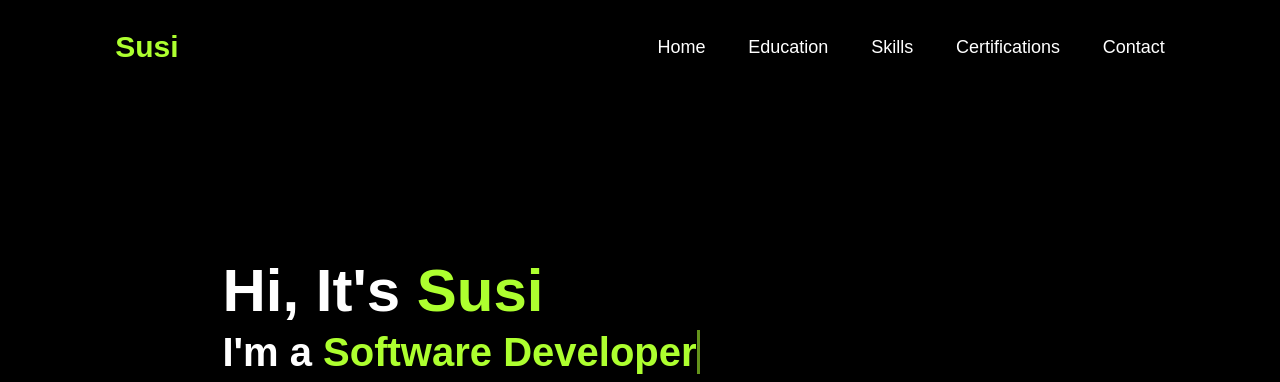
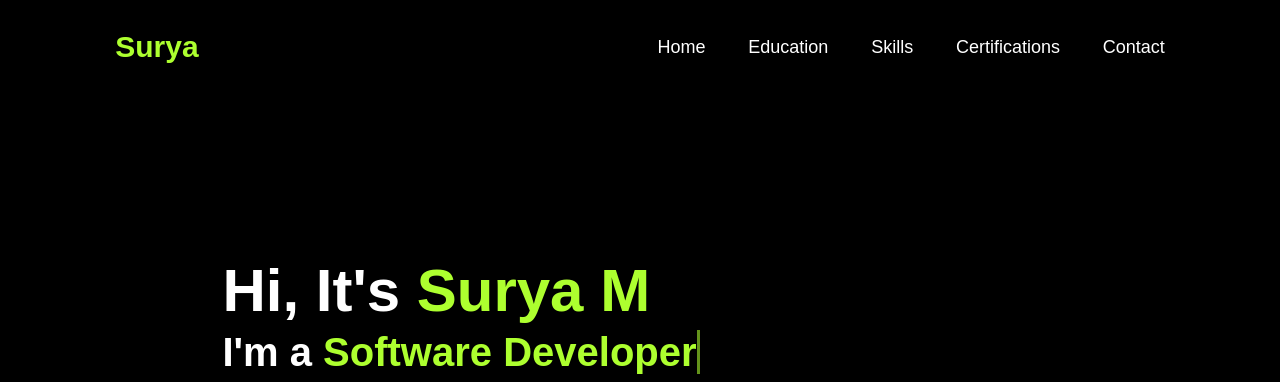
Before and after one commit to Surya0122/Profile, a plain HTML site: page index.html in a window 1280 px wide. Shown: the top 382 px of the page. Drawn offline with Linux system fonts and the light colour scheme.

Commit message:
Update index.html

```diff
--- a/index.html
+++ b/index.html
@@ -9,7 +9,7 @@
 </head>
 <body>
     <header>
-        <a href="#" class="logo">Susi</a>
+        <a href="#" class="logo">Surya</a>
 
         <nav>
             <a href="#">Home</a>
@@ -26,7 +26,7 @@
         </div>
 
            <div class="home-content">
-            <h1> Hi, It's <span>Susi</h1>
+            <h1> Hi, It's <span>Surya M</h1>
 
             <h3 class="typing-text"> I'm a <span></span></h3>
             <p>Computer Science student. Highly self-motivated individual with a passion for overcoming challenges. I consider myself a responsible and orderly person.
```
